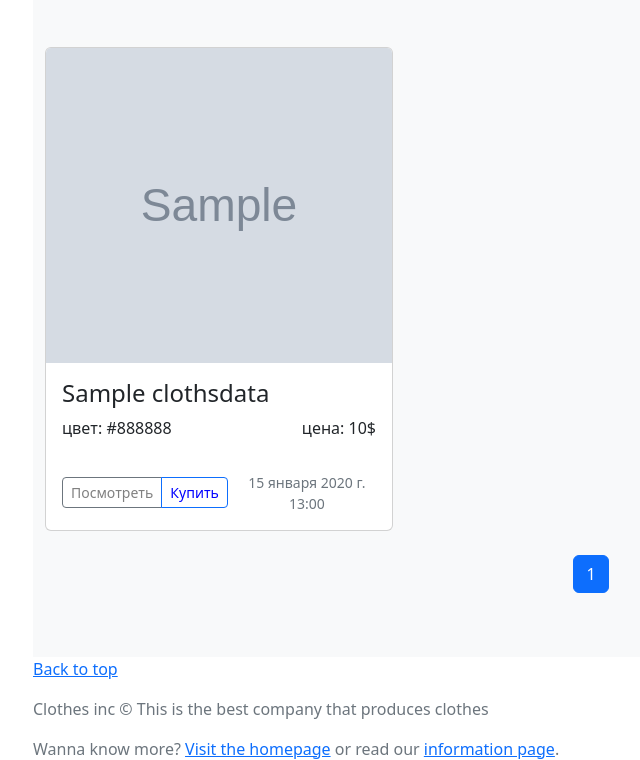
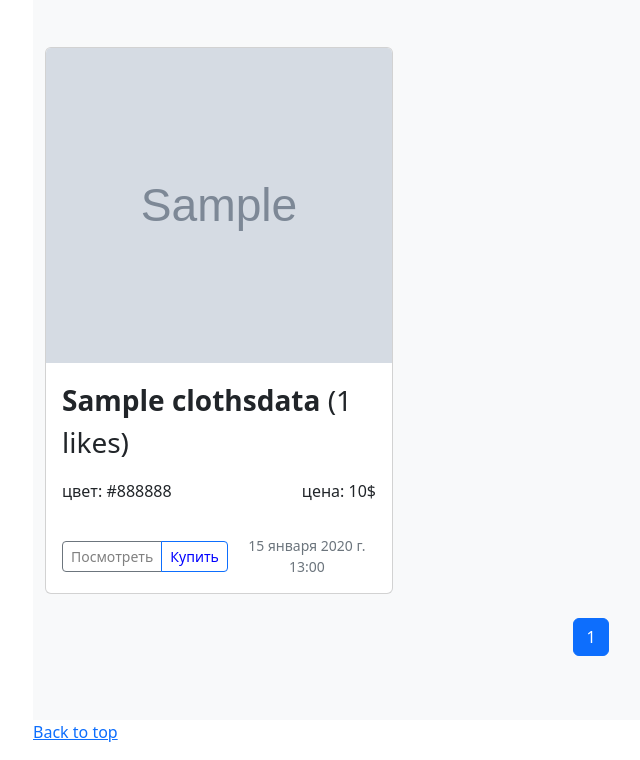
Before and after one commit to AirGuy-one/clothes, a Django app: page / in a window 1280 px wide. Shown: the part 290-1050 px from the top of the page, without its empty margins (49-689 px from the left). Run offline with Django 4.2, Linux system fonts and the light colour scheme; tables that the repository leaves empty hold one stand-in row (values such as "Sample post"); grey boxes marked "Sample" are stand-in pictures; some libraries are stand-ins or nearby versions.

Commit message:
Now the user can view the number of likes on the main page

```diff
--- a/cloths/store/admin.py
+++ b/cloths/store/admin.py
@@ -1,5 +1,6 @@
 from django.contrib import admin
-from .models import ClothsData, CategoryData
+from .models import ClothsData, CategoryData, Like
 
 admin.site.register(ClothsData)
 admin.site.register(CategoryData)
+admin.site.register(Like)
--- a/cloths/store/models.py
+++ b/cloths/store/models.py
@@ -16,7 +16,8 @@ class ClothsData(models.Model):
     time_update = models.DateTimeField(auto_now=True)
     published = models.BooleanField(default=True)
     cat = models.ForeignKey('CategoryData', on_delete=models.CASCADE, null=True)
-    user = models.ForeignKey(User, verbose_name='Пользователь', on_delete=models.CASCADE)
+    user = models.ForeignKey(User, verbose_name='Пользователь', on_delete=models.CASCADE, related_name='user_name')
+    like = models.ManyToManyField(User, verbose_name='Лайки', blank=True, related_name='like_name')
 
     objects = models.Manager()
     tmp = ClothsDataManager()
@@ -29,6 +30,17 @@ class ClothsData(models.Model):
         verbose_name_plural = 'Вещи'
 
 
+class Like(models.Model):
+    LIKE_CHOICES = (
+        ('Like', 'Like'),
+        ('Unlike', 'Unlike'),
+    )
+
+    user = models.ForeignKey(User, on_delete=models.CASCADE)
+    post = models.ForeignKey(ClothsData, on_delete=models.CASCADE, related_name='post_name')
+    value = models.CharField(choices=LIKE_CHOICES, default='Like', max_length=10)
+
+
 class CategoryData(models.Model):
     name = models.CharField(max_length=100, db_index=True)
 
--- a/cloths/store/templates/store/index.html
+++ b/cloths/store/templates/store/index.html
@@ -21,20 +21,20 @@
         <div class="container">
 
           <div class="row">
-            {% for i in page_obj %}
+            {% for i in data %}
               <div class="col-md-4">
                 <div class="card mb-4 box-shadow">
-                  <img class="card-img-top" data-src="holder.js/100px225?theme=thumb&amp;bg=55595c&amp;fg=eceeef&amp;text=Thumbnail" alt="Thumbnail [100%x225]" style="height: 315px; width: 100%; display: block;" src="{{ i.photo.url }}" data-holder-rendered="true">
+                  <img class="card-img-top" data-src="holder.js/100px225?theme=thumb&amp;bg=55595c&amp;fg=eceeef&amp;text=Thumbnail" alt="Thumbnail [100%x225]" style="height: 315px; width: 100%; display: block;" src="{{ i.1.photo.url }}" data-holder-rendered="true">
                   <div class="card-body">
-                    <h4>{{ i.title }}</h4>
-                    <div class="some" style="display: flex; justify-content: flex-end;"><p class="card-text" style="margin: 0 auto 0 0;">цвет: {{ i.color }} <p align="right">цена: {{ i.price }}$</p></p></div>
+                    <p style="font-size: 28px;"><b>{{ i.1.title }}</b> ({{ i.0 }} likes)</p>
+                    <div class="some" style="display: flex; justify-content: flex-end;"><p class="card-text" style="margin: 0 auto 0 0;">цвет: {{ i.1.color }} <p align="right">цена: {{ i.1.price }}$</p></p></div>
                     <p class="card-text"></p>
                     <div class="d-flex justify-content-between align-items-center">
                       <div class="btn-group">
-                        <button type="submit" class="btn btn-sm btn-outline-secondary"><a href="about/{{ i.id }}" style="text-decoration:none; color: grey;">Посмотреть</a></button>
-                          <button type="button" class="btn btn-sm btn-outline-primary"><a href="buy/{{ i.id }}" style="text-decoration:none; color: blue;">Купить</a></button>
+                        <button type="submit" class="btn btn-sm btn-outline-secondary"><a href="about/{{ i.1.id }}" style="text-decoration:none; color: grey;">Посмотреть</a></button>
+                          <button type="button" class="btn btn-sm btn-outline-primary"><a href="buy/{{ i.1.id }}" style="text-decoration:none; color: blue;">Купить</a></button>
                       </div>
-                      <small class="text-muted" style="text-align: center; margin-left: 10px;">{{ i.time_create }}</small>
+                      <small class="text-muted" style="text-align: center; margin-left: 10px;">{{ i.1.time_create }}</small>
                     </div>
                   </div>
                 </div>
@@ -67,6 +67,8 @@
               </ul>
             </nav>
 
+
+
           </div>
         </div>
       </div>
--- a/cloths/store/views.py
+++ b/cloths/store/views.py
@@ -2,25 +2,34 @@ from django.contrib.auth import get_user_model
 from django.contrib.auth.models import User
 from django.db.models import Count, Case, When, Sum, Avg
 from django.http import HttpResponse, HttpResponseNotFound, Http404
+from django.views.decorators.csrf import csrf_exempt
 from django.views.generic import ListView, DetailView
 from django.core.paginator import Paginator, EmptyPage, PageNotAnInteger
 from django.shortcuts import render, redirect, get_object_or_404
-from .models import ClothsData, CategoryData
-from .forms import ClothsDataForm, DeleteForm
+from .models import ClothsData, CategoryData, Like
+from .forms import ClothsDataForm, DeleteForm, LikeForm
 
 
 def index(request):
-
     clothes_list = ClothsData.tmp.all().select_related('cat', 'user')
     paginator = Paginator(clothes_list, 6)
 
     page_number = request.GET.get('page')
     page_obj = paginator.get_page(page_number)
+    likes = Like.objects.all()
+
+    data = []
+
+    for i in clothes_list:
+        data.append([len(Like.objects.filter(post=i)), i])
 
     context = {
         'title': 'Главная страница сайта',
         'clothes_list': clothes_list,
         'page_obj': page_obj,
+        'likes': likes,
+        'some': [1, 2, 3, 4],
+        'data': data
     }
 
     return render(request, 'store/index.html', context)
@@ -73,13 +82,27 @@ def pageNotFound(request, exception):
     return HttpResponseNotFound('<h1>This page is not found</h1>')
 
 
+@csrf_exempt
 def item(request, itemid):
-    cloth = ClothsData.objects.get(pk=itemid)
-    return render(request, 'store/item.html',
-                  {
-                      'cloth': cloth,
-                  }
-                  )
+    item_stuff = ClothsData.objects.get(pk=itemid)
+    user = request.user
+    tmp = Like.objects.filter(post=item_stuff)
+
+    if request.method == 'POST':
+        if not Like.objects.filter(user=user, post=item_stuff, value='Like').exists():
+            Like.objects.create(post=item_stuff, user=user, value='Like')
+        else:
+            Like.objects.filter(post=item_stuff, user=user, value='Like').delete()
+
+    count_of_likes = len(Like.objects.filter(post=item_stuff))
+
+    context = {
+        'item_stuff': item_stuff,
+        'tmp': tmp,
+        'count': count_of_likes
+    }
+
+    return render(request, 'store/item.html', context)
 
 
 def about_th(request):
```
Also changed, not shown: cloths/store/forms.py (+7 -1 lines), cloths/store/templates/store/item.html (+22 -8 lines), cloths/cloths/settings.py (line endings or trailing spaces), cloths/store/migrations/0006_clothsdata_like_alter_clothsdata_user_like.py (added).
